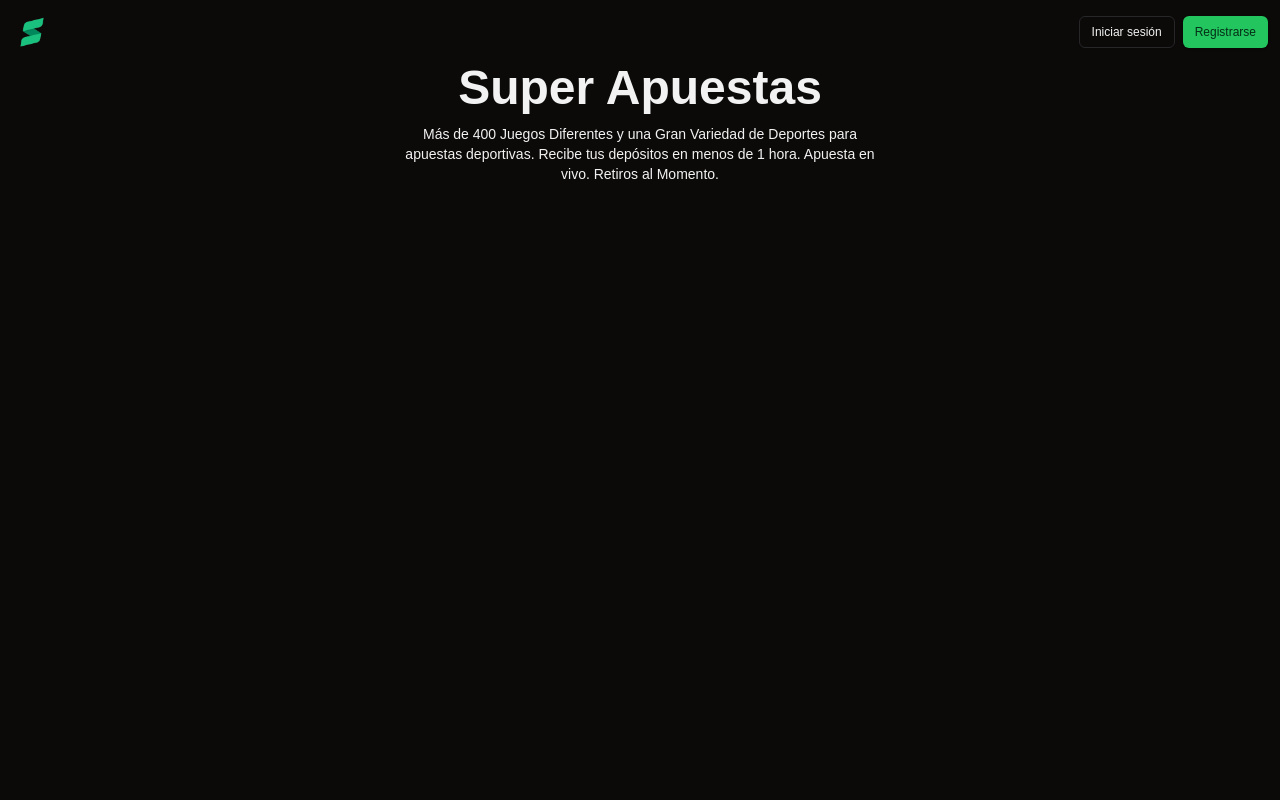
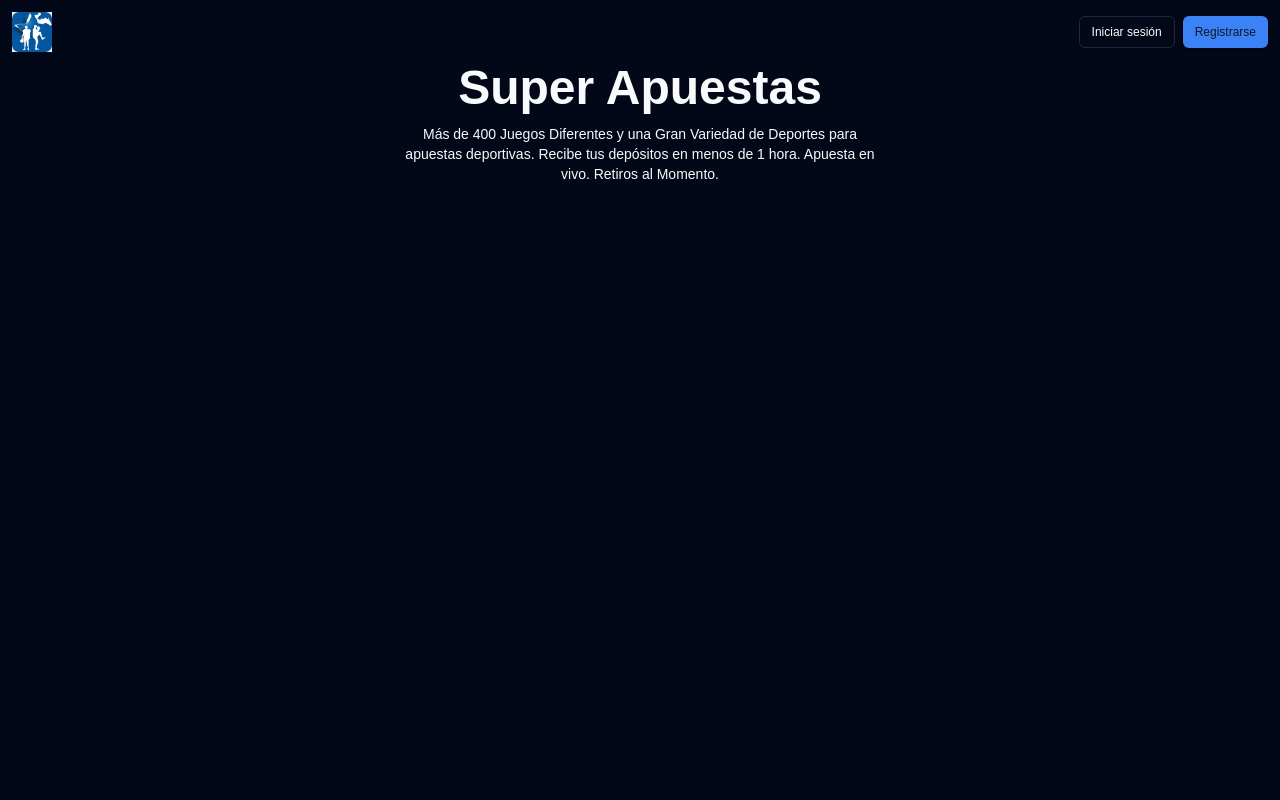
Before and after one commit to No-Country-simulation/c21-02-ft-java-react, a Next.js app in the folder frontend/: page / in a window 1280 px wide. Shown: the top 800 px of the page. Built offline with nearby package versions, Linux system fonts and the light colour scheme.

Commit message:
add more sections to landing page

```diff
--- a/frontend/app/globals.css
+++ b/frontend/app/globals.css
@@ -15,24 +15,24 @@
 @layer base {
   :root {
     --background: 0 0% 100%;
-    --foreground: 240 10% 3.9%;
+    --foreground: 222.2 84% 4.9%;
     --card: 0 0% 100%;
-    --card-foreground: 240 10% 3.9%;
+    --card-foreground: 222.2 84% 4.9%;
     --popover: 0 0% 100%;
-    --popover-foreground: 240 10% 3.9%;
-    --primary: 142.1 76.2% 36.3%;
-    --primary-foreground: 355.7 100% 97.3%;
-    --secondary: 240 4.8% 95.9%;
-    --secondary-foreground: 240 5.9% 10%;
-    --muted: 240 4.8% 95.9%;
-    --muted-foreground: 240 3.8% 46.1%;
-    --accent: 240 4.8% 95.9%;
-    --accent-foreground: 240 5.9% 10%;
+    --popover-foreground: 222.2 84% 4.9%;
+    --primary: 221.2 83.2% 53.3%;
+    --primary-foreground: 210 40% 98%;
+    --secondary: 210 40% 96.1%;
+    --secondary-foreground: 222.2 47.4% 11.2%;
+    --muted: 210 40% 96.1%;
+    --muted-foreground: 215.4 16.3% 46.9%;
+    --accent: 210 40% 96.1%;
+    --accent-foreground: 222.2 47.4% 11.2%;
     --destructive: 0 84.2% 60.2%;
-    --destructive-foreground: 0 0% 98%;
-    --border: 240 5.9% 90%;
-    --input: 240 5.9% 90%;
-    --ring: 142.1 76.2% 36.3%;
+    --destructive-foreground: 210 40% 98%;
+    --border: 214.3 31.8% 91.4%;
+    --input: 214.3 31.8% 91.4%;
+    --ring: 221.2 83.2% 53.3%;
     --radius: 0.5rem;
     --chart-1: 12 76% 61%;
     --chart-2: 173 58% 39%;
@@ -42,25 +42,25 @@
   }
 
   .dark {
-    --background: 20 14.3% 4.1%;
-    --foreground: 0 0% 95%;
-    --card: 24 9.8% 10%;
-    --card-foreground: 0 0% 95%;
-    --popover: 0 0% 9%;
-    --popover-foreground: 0 0% 95%;
-    --primary: 142.1 70.6% 45.3%;
-    --primary-foreground: 144.9 80.4% 10%;
-    --secondary: 240 3.7% 15.9%;
-    --secondary-foreground: 0 0% 98%;
-    --muted: 0 0% 15%;
-    --muted-foreground: 240 5% 64.9%;
-    --accent: 12 6.5% 15.1%;
-    --accent-foreground: 0 0% 98%;
+    --background: 222.2 84% 4.9%;
+    --foreground: 210 40% 98%;
+    --card: 222.2 84% 4.9%;
+    --card-foreground: 210 40% 98%;
+    --popover: 222.2 84% 4.9%;
+    --popover-foreground: 210 40% 98%;
+    --primary: 217.2 91.2% 59.8%;
+    --primary-foreground: 222.2 47.4% 11.2%;
+    --secondary: 217.2 32.6% 17.5%;
+    --secondary-foreground: 210 40% 98%;
+    --muted: 217.2 32.6% 17.5%;
+    --muted-foreground: 215 20.2% 65.1%;
+    --accent: 217.2 32.6% 17.5%;
+    --accent-foreground: 210 40% 98%;
     --destructive: 0 62.8% 30.6%;
-    --destructive-foreground: 0 85.7% 97.3%;
-    --border: 240 3.7% 15.9%;
-    --input: 240 3.7% 15.9%;
-    --ring: 142.4 71.8% 29.2%;
+    --destructive-foreground: 210 40% 98%;
+    --border: 217.2 32.6% 17.5%;
+    --input: 217.2 32.6% 17.5%;
+    --ring: 224.3 76.3% 48%;
     --chart-1: 220 70% 50%;
     --chart-2: 160 60% 45%;
     --chart-3: 30 80% 55%;
--- a/frontend/components/homepage/homepage.tsx
+++ b/frontend/components/homepage/homepage.tsx
@@ -24,11 +24,11 @@
           <Table></Table>
         </section>
 
-        <section className="min-h-dvh flex flex-col items-center justify-center bg-primary">
-          <div className="text-center font-black text-4xl mb-3 text-primary-foreground">
+        <section className="min-h-screen flex flex-col items-center justify-center bg-primary text-primary-foreground py-20">
+          <div className="text-center font-black text-4xl mb-3 text-primary-foreground/80">
             Comienza a jugar con Super Apuestas
           </div>
-          <div className="text-center font-black text-4xl mb-3 ">
+          <div className="text-center font-black text-4xl mb-3">
             Elije un evento
           </div>
           <div className="flex justify-center items-center max-w-5xl mx-auto">
@@ -66,7 +66,7 @@
           </div>
         </section>
 
-        <section className="min-h-dvh flex flex-col items-center justify-center bg-muted">
+        <section className="min-h-screen flex flex-col items-center justify-center bg-muted  py-20">
           <div className="text-center font-black text-4xl mb-3">
             ¿Porque Super Apuestas?
           </div>
@@ -88,19 +88,122 @@
           </div>
         </section>
 
-        <section className="min-h-dvh flex flex-col items-center justify-center">
+        <section className="min-h-screen flex gap-10 items-center justify-center">
           <Image
             src={"/img-u-phone-credit-card.png"}
             alt=""
-            width={450}
-            height={450}
+            width={500}
+            height={500}
+            className="object-scale-down"
           />
 
-          <div>RETIROS Y DEPÓSITOS</div>
-          <div>Deposita, cobra fácil y rápido</div>
-          <div>
-            Variedad de opciones en nuestro{" "}
-            <span className="font-bold">Cajero en Línea</span>
+          <div className="text-center">
+            <div className="text-primary font-black text-4xl mb-5">
+              RETIROS Y DEPÓSITOS
+            </div>
+            <div className="font-medium">Deposita, cobra fácil y rápido</div>
+            <div className="font-medium">
+              Variedad de opciones en nuestro{" "}
+              <span className="font-bold">Cajero en Línea</span>
+            </div>
+
+            <div className="flex gap-2 mt-10">
+              <Image
+                src={"/logo-payment-visa.svg"}
+                alt=""
+                width={120}
+                height={120}
+                className="object-scale-down"
+              />
+              <Image
+                src={"/logo-payment-mastercard.svg"}
+                alt=""
+                width={70}
+                height={70}
+                className="object-scale-down"
+              />
+              <Image
+                src={"/logo-payment-oxopay.svg"}
+                alt=""
+                width={120}
+                height={120}
+                className="object-scale-down"
+              />
+              <Image
+                src={"/logo-payment-paysafecard.svg"}
+                alt=""
+                width={120}
+                height={120}
+                className="object-scale-down"
+              />
+              <Image
+                src={"/logo-payment-spei.svg"}
+                alt=""
+                width={120}
+                height={120}
+                className="object-scale-down"
+              />
+              <Image
+                src={"/logo-payment-visa.svg"}
+                alt=""
+                width={120}
+                height={120}
+                className="object-scale-down"
+              />
+            </div>
+
+            <div className="flex mt-10 gap-3">
+              <div>
+                <Image
+                  src={"/icon-payment-kiosk.svg"}
+                  alt=""
+                  width={180}
+                  height={180}
+                />
+                <div className="text-center mt-3">
+                  <p className="text-sm">Tiendas de </p>
+                  <p>Conveniencia</p>
+                </div>
+              </div>
+
+              <div>
+                <Image
+                  src={"/icon-payment-credit-cards.svg"}
+                  alt=""
+                  width={180}
+                  height={180}
+                />
+                <div className="text-center mt-3">
+                  <p className="text-sm">Crédito o Débito </p>
+                </div>
+              </div>
+
+              <div>
+                <Image
+                  src={"/icon-payment-bank.svg"}
+                  alt=""
+                  width={180}
+                  height={180}
+                />
+                <div className="text-center mt-3">
+                  <p className="text-sm">Transferencia </p>
+                  <p>Bancaria</p>
+                </div>
+              </div>
+
+              <div>
+                <Image
+                  src={"/icon-payment-card.svg"}
+                  alt=""
+                  width={180}
+                  height={180}
+                />
+                <div className="text-center mt-3">
+                  <p className="text-sm">Tarjetas </p>
+                  <p>Propagadas</p>
+                </div>
+              </div>
+            </div>
           </div>
         </section>
       </div>
```
Also changed, not shown: frontend/public/logo.png, 1 other file (tests, documents, lock files or other folders).
